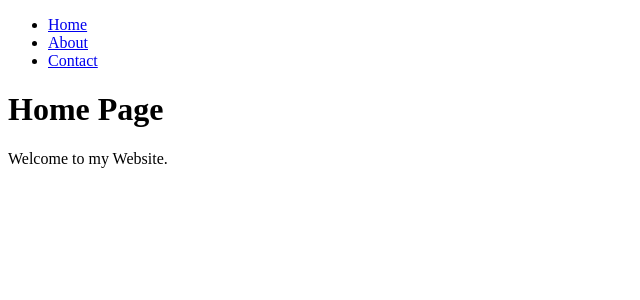
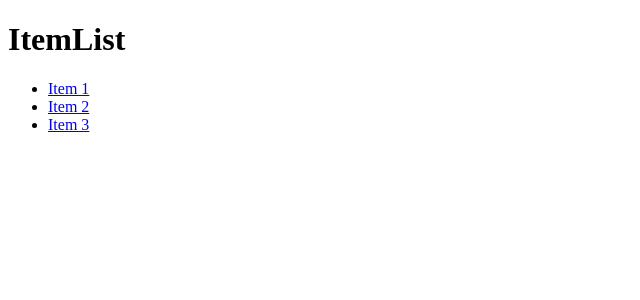
Before and after one commit to gokuljsparkout/GokulJSO, a React (Create React App) app: page / in a window 1280 px wide. Shown: the top 300 px of the page, without its empty margins (0-640 px from the left). Built offline with nearby package versions, Linux system fonts and the light colour scheme.

Commit message:
Navigate along with some parameter,fetch parameter

```diff
--- a/src/About.js
+++ /dev/null
@@ -1,12 +0,0 @@
-import React from 'react'
-
-const About = () => {
-  return (
-    <div>
-      <h1>About Page</h1>
-      <p>Learn more about us and what we do.</p>
-    </div>
-  )
-}
-
-export default About;
--- a/src/App.js
+++ b/src/App.js
@@ -1,35 +1,23 @@
 import React from "react";
-import About from "./About";
-import Contact from "./Contact";
-import Home from "./Home";
-import { BrowserRouter as Router, Link, Routes, Route } from 'react-router-dom';
-//Router Example
+import { BrowserRouter as Router, Routes, Route } from 'react-router-dom';
+import ItemDetails from "./ItemDetails.js";
+import ItemList from "./ItemList";
 
 function App() {
   return (
     <Router>
-      <nav>
-        <ul>
-          <li>
-            <Link to='/'>Home</Link>
-          </li>
-
-          <li>
-            <Link to='/about'>About</Link>
-          </li>
-
-          <li>
-            <Link to='/contact'>Contact</Link>
-          </li>
-        </ul>
-      </nav>
       <Routes>
-        <Route path="/" element={<Home />} />
-        <Route path="/about" element={<About />} />
-        <Route path="/contact" element={<Contact />} />
+        <Route path="/" element={<ItemList/>}/>
+        <Route path="/item/:id" element={<ItemDetails/>}/>
       </Routes>
     </Router>
   )
 }
 
 export default App;
+
+//The colon (:) before the id parameter tells React Router that this is a dynamic parameter
+//that will be different for each item.
+//When a user navigates to a URL that matches this path,
+//React Router will extract the value of the id parameter from the URL and
+// pass it as a prop to the ItemDetails component.
--- a/src/Contact.js
+++ /dev/null
@@ -1,12 +0,0 @@
-import React from 'react'
-
-const Contact = () => {
-  return (
-    <div>
-      <h1>Contact Page</h1>
-      <p>Get in touch with us.</p>
-    </div>
-  )
-}
-
-export default Contact;
--- a/src/Home.js
+++ /dev/null
@@ -1,12 +0,0 @@
-import React from "react";
-
-const Home = () => {
-  return (
-    <div>
-      <h1>Home Page</h1>
-      <p>Welcome to my Website.</p>
-    </div>
-  )
-}
-
-export default Home;
--- /dev/null
+++ b/src/ItemDetails.js
@@ -0,0 +1,20 @@
+import React from 'react';
+import { useParams } from 'react-router-dom';
+
+const ItemDetails = () => {
+  const {id} = useParams();
+  const item ={id:id,name:`Item ${id}`}
+  return (
+    <div>
+      <h1>ItemDetails</h1>
+      <p>ID : {item.id}</p>
+      <p>NAME : {item.name}</p>
+    </div>
+  )
+}
+
+export default ItemDetails
+//When the ItemDetails component is rendered,
+//React Router passes the value of the :id parameter as a prop to the component.
+//This is done using the useParams hook,
+//which extracts the value of the :id parameter from the URL.
--- /dev/null
+++ b/src/ItemList.js
@@ -0,0 +1,26 @@
+import React from 'react'
+import { Link } from 'react-router-dom'
+
+const ItemList = () => {
+
+  const items =[
+    {id:1, name: 'Item 1'},
+    {id:2, name: 'Item 2'},
+    {id:3, name: 'Item 3'},
+  ]
+  return (
+    <div>
+      <h1>ItemList</h1>
+      <ul>
+        {items.map((item)=>(
+          <li key={items.id}>
+            <Link to ={`/item/${item.id}`}>{item.name}</Link>
+          </li>
+
+        ))}
+      </ul>
+    </div>
+  )
+}
+
+export default ItemList
```
